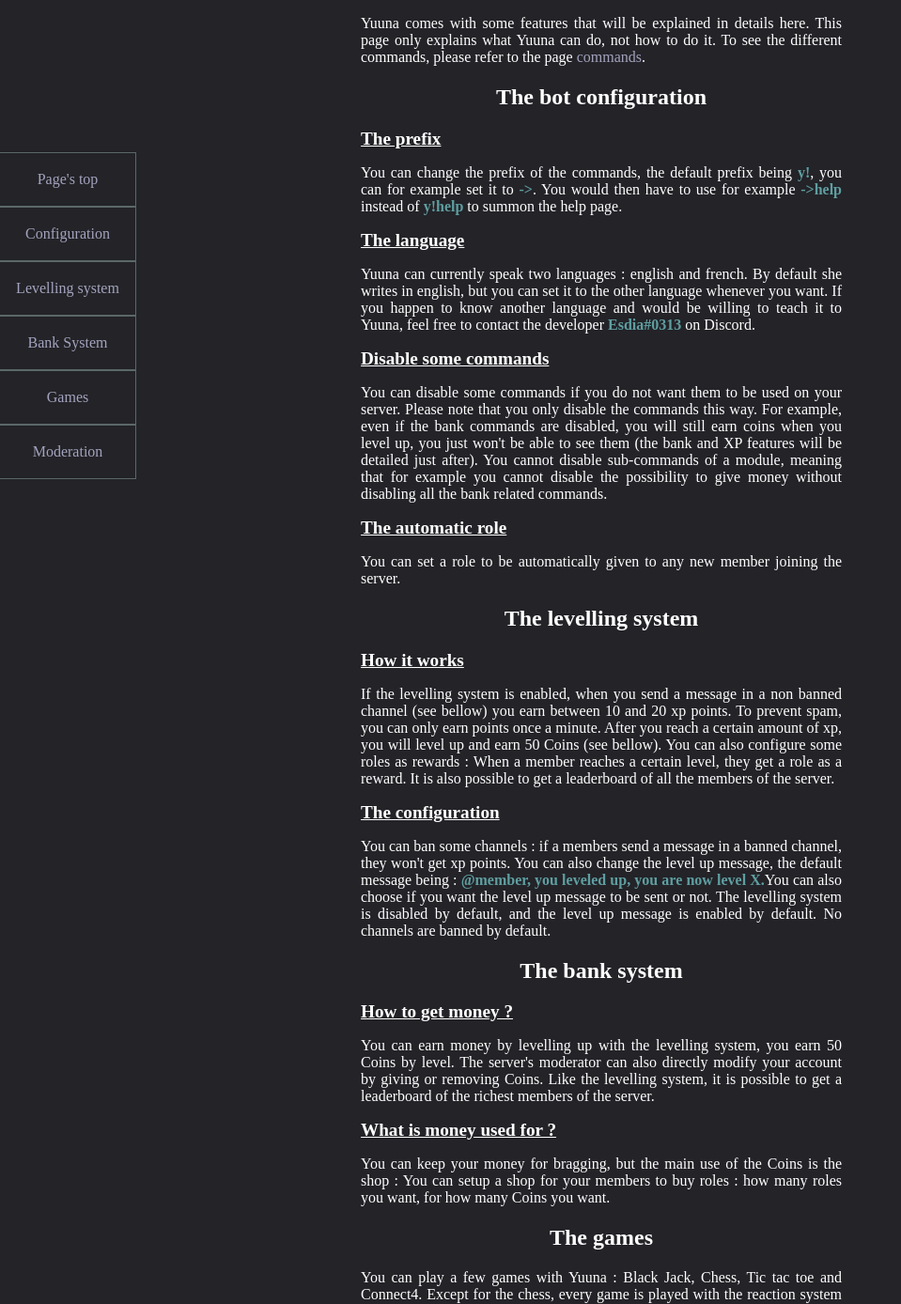
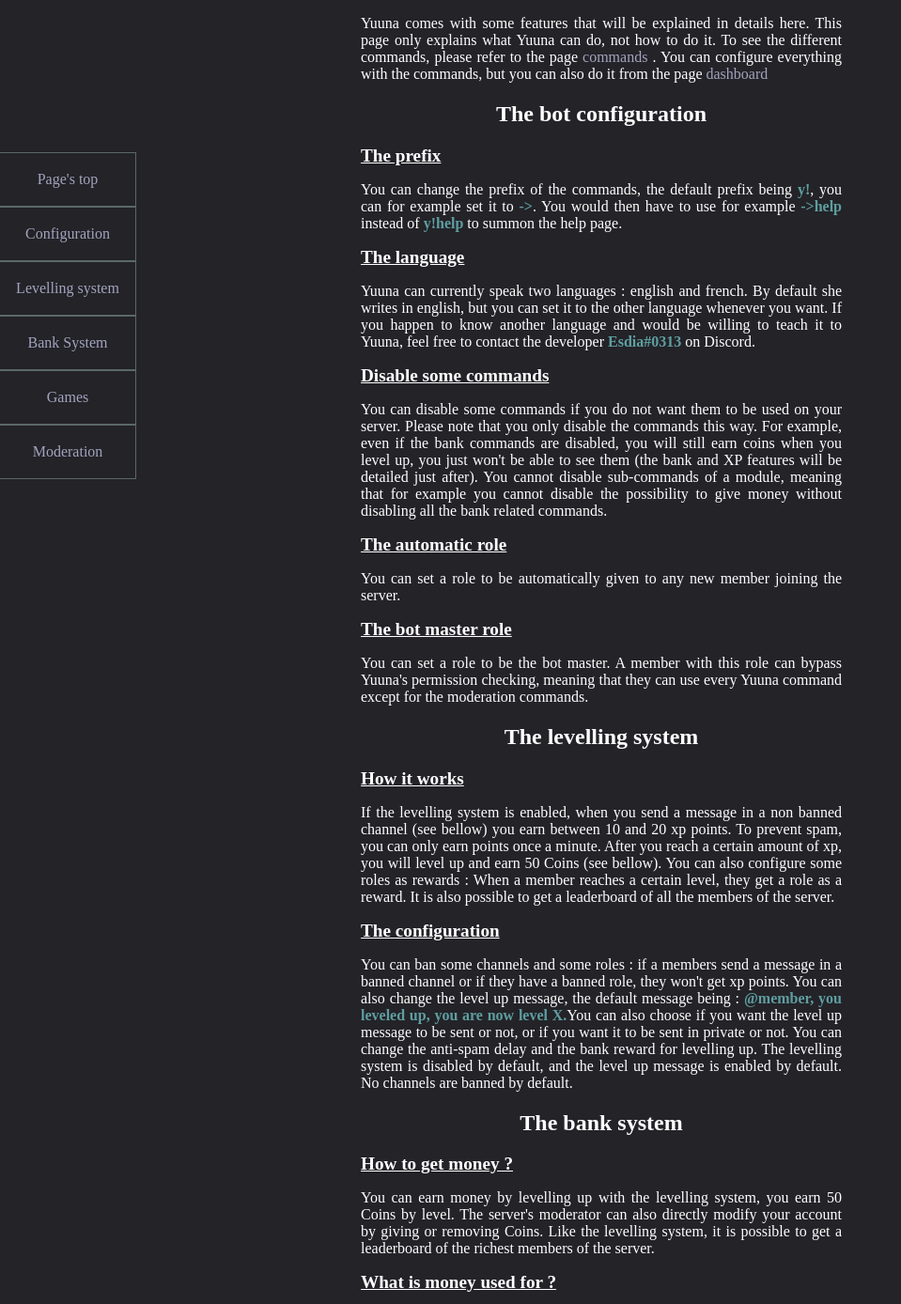
Before and after one commit to Esdia/YuunaWebsite.old, a Flask app: page /features in a window 1280 px wide. Shown: the part 64-1452 px from the top of the page at 94% size, without its empty margins (0-959 px from the left). Run offline with Flask 2, Linux system fonts and the light colour scheme; parts of the project's set-up code (start-up, migrations or seed data) failed here and were passed over.

Commit message:
Completed the features page with the latest bot changements

```diff
--- a/app.py
+++ b/app.py
@@ -171,6 +171,16 @@ def dash_test():
 
 @app.route('/dashboard_<guild_id>')
 def dashboard_server(guild_id):
+    # We check if the user is allowed to access this page
+    guilds = get_managed_guilds(
+        get_guilds(session['token'])
+    )
+    if not any(g[id] == guild_id for g in guilds):
+        return redirect(
+            url_for('dash_test')
+        )
+
+    # TODO
     pass
 
 
--- a/lang/en.json
+++ b/lang/en.json
@@ -28,6 +28,8 @@
   "features_title": "Yuuna - Features",
   "features_intro": "Yuuna comes with some features that will be explained in details here. This page only explains what Yuuna can do, not how to do it. To see the different commands, please refer to the page ",
   "features_intro_link": "commands",
+  "features_intro_2": ". You can configure everything with the commands, but you can also do it from the page ",
+  "features_intro_link_2": "dashboard",
 
   "features_h_conf": "The bot configuration",
   "features_h2_prefix": "The prefix",
@@ -47,13 +49,16 @@
   "features_h2_autorole": "The automatic role",
   "features_p_conf_autorole_1": "You can set a role to be automatically given to any new member joining the server.",
 
+  "features_h2_bot_master": "The bot master role",
+  "features_p_conf_bot_master": "You can set a role to be the bot master. A member with this role can bypass Yuuna's permission checking, meaning that they can use every Yuuna command except for the moderation commands.",
+
   "features_h_xp": "The levelling system",
   "features_h2_xp": "How it works",
   "features_p_xp_how_1": "If the levelling system is enabled, when you send a message in a non banned channel (see bellow) you earn between 10 and 20 xp points. To prevent spam, you can only earn points once a minute. After you reach a certain amount of xp, you will level up and earn 50 Coins (see bellow). You can also configure some roles as rewards : When a member reaches a certain level, they get a role as a reward. It is also possible to get a leaderboard of all the members of the server.",
   "features_h2_conf": "The configuration",
-  "features_p_xp_conf_1": "You can ban some channels : if a members send a message in a banned channel, they won't get xp points. You can also change the level up message, the default message being : ",
+  "features_p_xp_conf_1": "You can ban some channels and some roles : if a members send a message in a banned channel or if they have a banned role, they won't get xp points. You can also change the level up message, the default message being : ",
   "features_p_xp_conf_2": "@member, you leveled up, you are now level X.",
-  "features_p_xp_conf_3": "You can also choose if you want the level up message to be sent or not. The levelling system is disabled by default, and the level up message is enabled by default. No channels are banned by default.",
+  "features_p_xp_conf_3": "You can also choose if you want the level up message to be sent or not, or if you want it to be sent in private or not. You can change the anti-spam delay and the bank reward for levelling up. The levelling system is disabled by default, and the level up message is enabled by default. No channels are banned by default.",
 
   "features_h_bank": "The bank system",
   "features_h2_bank": "How to get money ?",
--- a/templates/features.html
+++ b/templates/features.html
@@ -9,7 +9,9 @@
 {% block body %}
     <p>
         {{ lang['features_intro'] }}
-        <a href={{ url_for('commands') }}>{{ lang['features_intro_link'] }}</a>.
+        <a href={{ url_for('commands') }}>{{ lang['features_intro_link'] }}</a>
+        {{ lang['features_intro_2'] }}
+        <a href={{ url_for('dashboard') }}>{{ lang['features_intro_link_2'] }}</a>
     </p>
 
     <div id="conf">
@@ -37,8 +39,14 @@
         <h2>
             {{ lang['features_h2_autorole'] }}
         </h2>
-        <p>
+        <p id="autorole">
             {{ lang['features_p_conf_autorole_1'] }}
+        </p>
+        <h2>
+            {{ lang['features_h2_bot_master'] }}
+        </h2>
+        <p id="bot_master">
+            {{ lang['features_p_conf_bot_master'] }}
         </p>
     </div>
     <div id="XP">
```
Also changed, not shown: lang/fr.json (+7 -2 lines).
